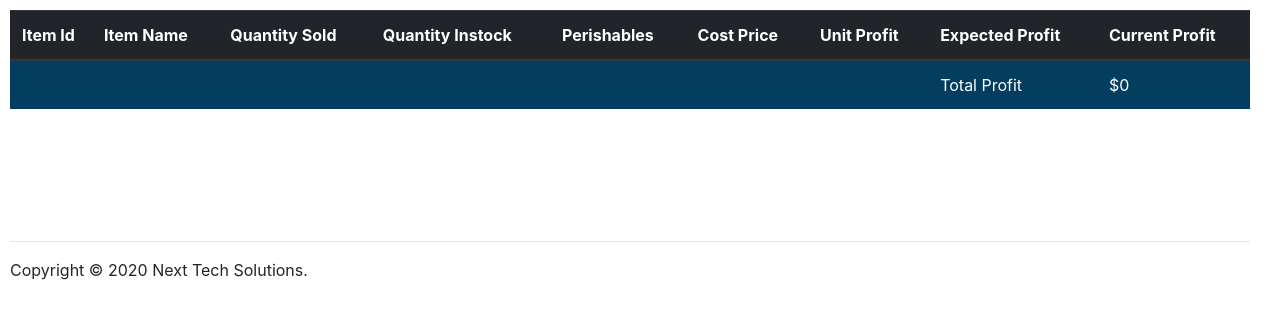
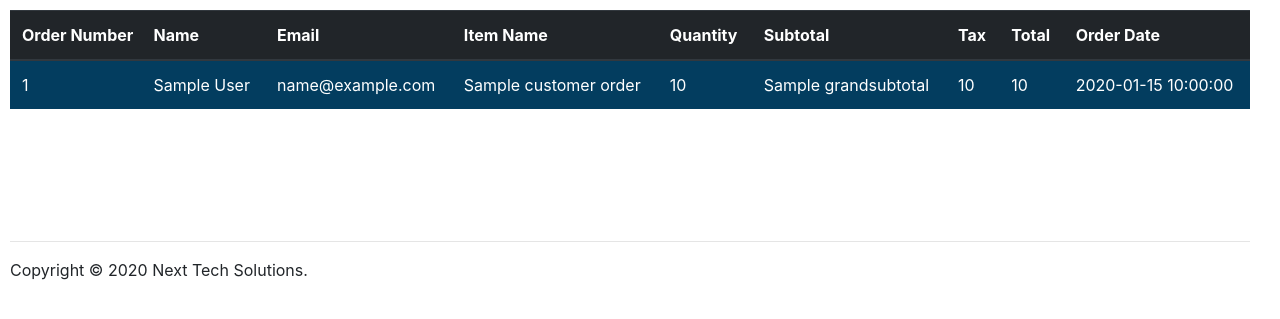
Before and after one commit to PatreceCampbell/Object-Oriented-Design, a Flask app: page /manage in a window 1280 px wide. Shown: the part 80-399 px from the top of the page. Run offline with Flask 2, Linux system fonts and the light colour scheme; a user stored in the database is signed in; tables that the repository leaves empty hold one stand-in row (values such as "Sample post"); a database or web service that is not in the repository returns one stand-in record (values such as "Sample title"); some libraries are stand-ins or nearby versions.

Commit message:
Almost Done

```diff
--- a/app/templates/manageord.html
+++ b/app/templates/manageord.html
@@ -1,57 +1,36 @@
 {% extends "base.html" %}
 
 {% block main %}
-
-<!-- {{orders}} -->
 
 <table class="table" style="width: 100%;">
     {% include 'flash_messages.html' %}
     <thead class="thead-dark">
     <tr>
-        <th scope="col" style="padding-right: 5px;">Item Id</th>
+        <th scope="col" style="padding-right: 5px;">Order Number</th>
+        <th scope="col">Name</th>
+        <th scope="col">Email</th>
         <th scope="col">Item Name</th>
-        <th scope="col">Quantity Sold</th>
-        <th scope="col">Quantity Instock</th>
-        <th scope="col">Perishables</th>
-        <th scope="col">Cost Price</th>
-        <th scope="col">Unit Profit</th>
-        <th scope="col">Expected Profit</th>
-        <th scope="col">Current Profit</th>
+        <th scope="col">Quantity</th>
+        <th scope="col">Subtotal</th>
+        <th scope="col">Tax</th>
+        <th scope="col">Total</th>
+        <th scope="col">Order Date</th>
     </tr>
     </thead>
-    {% set totalprofit = namespace(value=0) %}
-    {% for inventory in inventory %}
+    {% for orders in orders %}
     <tbody>
     <tr>
-        <td>{{inventory.id}}</td>
-        <td>{{inventory.item_name}}</td>
-        <td>{{inventory.quantity_sold}} units @ ${{inventory.selling_price}} each</td>
-        <td>{{inventory.quantity_instock}} units</td>
-        <td>{{inventory.perishables}}</td>
-        <td>$ {{inventory.cost_price}}</td>
-
-        {%set unit_profit=(inventory.selling_price|float-inventory.cost_price|float)%}
-        <td>$ {{unit_profit}}</td>
-
-        {%set expected_profit=(inventory.quantity_sold|float + inventory.quantity_instock|float - inventory.perishables|float) * (inventory.selling_price|float-inventory.cost_price|float)%}
-        <td>$ {{expected_profit}}</td>
-
-        {%set profit=inventory.quantity_sold|float * (inventory.selling_price|float-inventory.cost_price|float)%}
-        <td>$ {{profit}}</td>
+        <td>{{orders.order_id}}</td>
+        <td>{{orders.first_name}} {{orders.last_name}}</td>
+        <td>{{orders.email}}</td>
+        <td>{{orders.item_name}}</td>
+        <td>{{orders.quantity}}</td>
+        <td>{{orders.grandsubtotal}}</td>
+        <td>{{orders.tax}}</td>
+        <td>{{orders.total}}</td>
+        <td>{{orders.ord_date}}</td>
     </tr>
-    {%set totalprofit.value=totalprofit.value+profit%}
     {% endfor %}
-    <tr>
-        <td></td>
-        <td></td>
-        <td></td>
-        <td></td>
-        <td></td>
-        <td></td>
-        <td></td>
-        <td>Total Profit</td>
-        <td>${{totalprofit.value}}</td>
-    </tr>
 </table>
 
 {% endblock %}
--- a/app/views.py
+++ b/app/views.py
@@ -162,6 +162,8 @@
     if request.method=='POST':
         subtotal1=0
         lst2,lst3,lst4=[],[],[]
+        datenow=datetime.datetime.now()
+
         for key,items in session['Shoppingcart'].items():
             subtotal1+=float(items['price'])*int(items['quantity'])
             tax=round((0.15 * float(subtotal1)),2)
@@ -171,17 +173,27 @@
             lst3.append(grandtotal)
             lst4.append(grandsubtotal)
 
+            db=connect_db()
+            cur=db.cursor()
+            cur.execute('SELECT MAX(order_id) FROM customer_orders')
+            maxid = cur.fetchone()
+            maxidd=0
+            if maxid[0]==None:
+                maxidd=1
+            else:
+                maxidd=maxid[0]+1
+
         for key,items in session['Shoppingcart'].items():
             itemname=items['name']
             sellingprice=items['price']
             quantity=items['quantity']
             subtotal=float(quantity)*float(sellingprice)
             subtotal1+=float(items['price'])*int(items['quantity'])
-            datenow=datetime.datetime.now()
+
             db=connect_db()
             cur=db.cursor()
-            sql="INSERT INTO customer_orders (pid,first_name,last_name,email,quantity,item_name,selling_price,subtotal,grandsubtotal,total,tax,ord_date) VALUES (%s,%s,%s,%s,%s,%s,%s,%s,%s,%s,%s,%s)"
-            cur.execute(sql,(current_user.id,current_user.first_name,current_user.last_name,current_user.email,quantity,itemname,sellingprice,subtotal,lst4[-1],lst3[-1],lst2[-1],datenow))
+            sql="INSERT INTO customer_orders (pid,first_name,last_name,email,quantity,item_name,selling_price,subtotal,grandsubtotal,total,tax,ord_date,order_id) VALUES (%s,%s,%s,%s,%s,%s,%s,%s,%s,%s,%s,%s,%s)"
+            cur.execute(sql,(current_user.id,current_user.first_name,current_user.last_name,current_user.email,quantity,itemname,sellingprice,subtotal,lst4[-1],lst3[-1],lst2[-1],datenow,maxidd))
             db.commit()
         flash('Order Submitted','success')
         return redirect(url_for('menu'))
@@ -372,11 +384,12 @@
     cur=db.cursor()
     cur.execute('SELECT * FROM customer_orders')
     orders=cur.fetchall()
+
     return render_template('manageord.html',orders=orders)
 
 
 def connect_db():
-    return psycopg2.connect(host="localhost",database="present", user="present", password="present")
+    return psycopg2.connect(host="localhost",database="oodproject", user="oodproject", password="oodproject")
 
 def get_uploaded_images():
     rootdir = os.getcwd()
```
